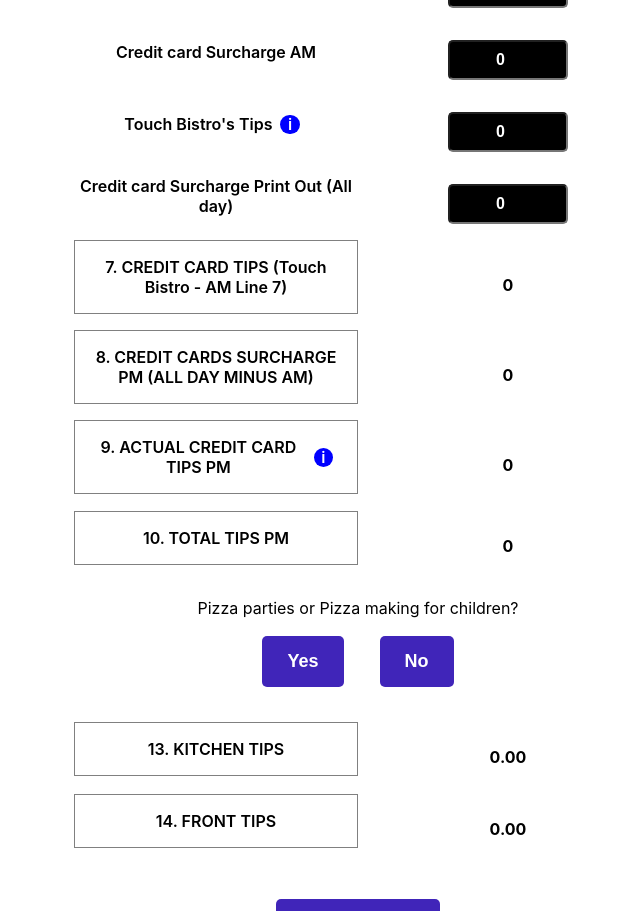
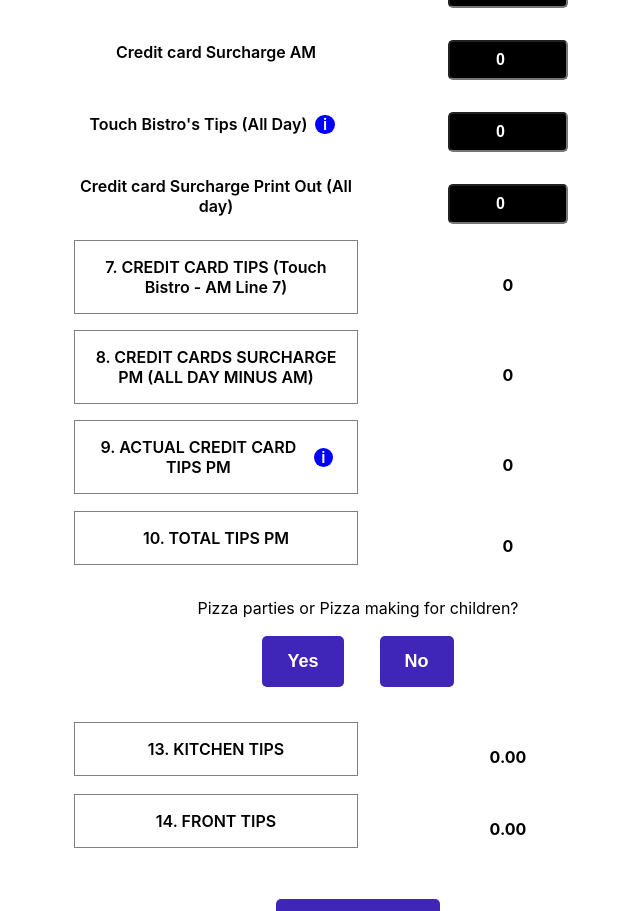
Before and after one commit to manuelcasanova/rmf, a React (Create React App) app in the folder client/: page /pm in a window 1280 px wide. Shown: the part 1079-1990 px from the top of the page, without its empty margins (282-922 px from the left). Built offline with nearby package versions, Linux system fonts and the light colour scheme; no server answers.

Commit message:
Specify All Day for Touch Bistros

```diff
--- a/client/src/Components/ClosingPM.jsx
+++ b/client/src/Components/ClosingPM.jsx
@@ -188,7 +188,7 @@ export default function ClosingPM() {
             </div>
 
             <div className='inline'>
-              <label className='inline-label'>Touch Bistro's Tips<div className={color !== 'blue' ? "info" : "info-red"} onClick={showCreditCardsTipsPrintOutInfo}>i</div></label>
+              <label className='inline-label'>Touch Bistro's Tips (All Day)<div className={color !== 'blue' ? "info" : "info-red"} onClick={showCreditCardsTipsPrintOutInfo}>i</div></label>
               <input type="number" className='money-input' value={creditCardsTipsPrintOut} onChange={(e) => setCreditCardsTipsPrintOut(e.target.value)} onClick={() => setCreditCardsTipsPrintOut("")}
                 onFocus={() => setCreditCardsTipsPrintOut("")}></input>
             </div>
```
